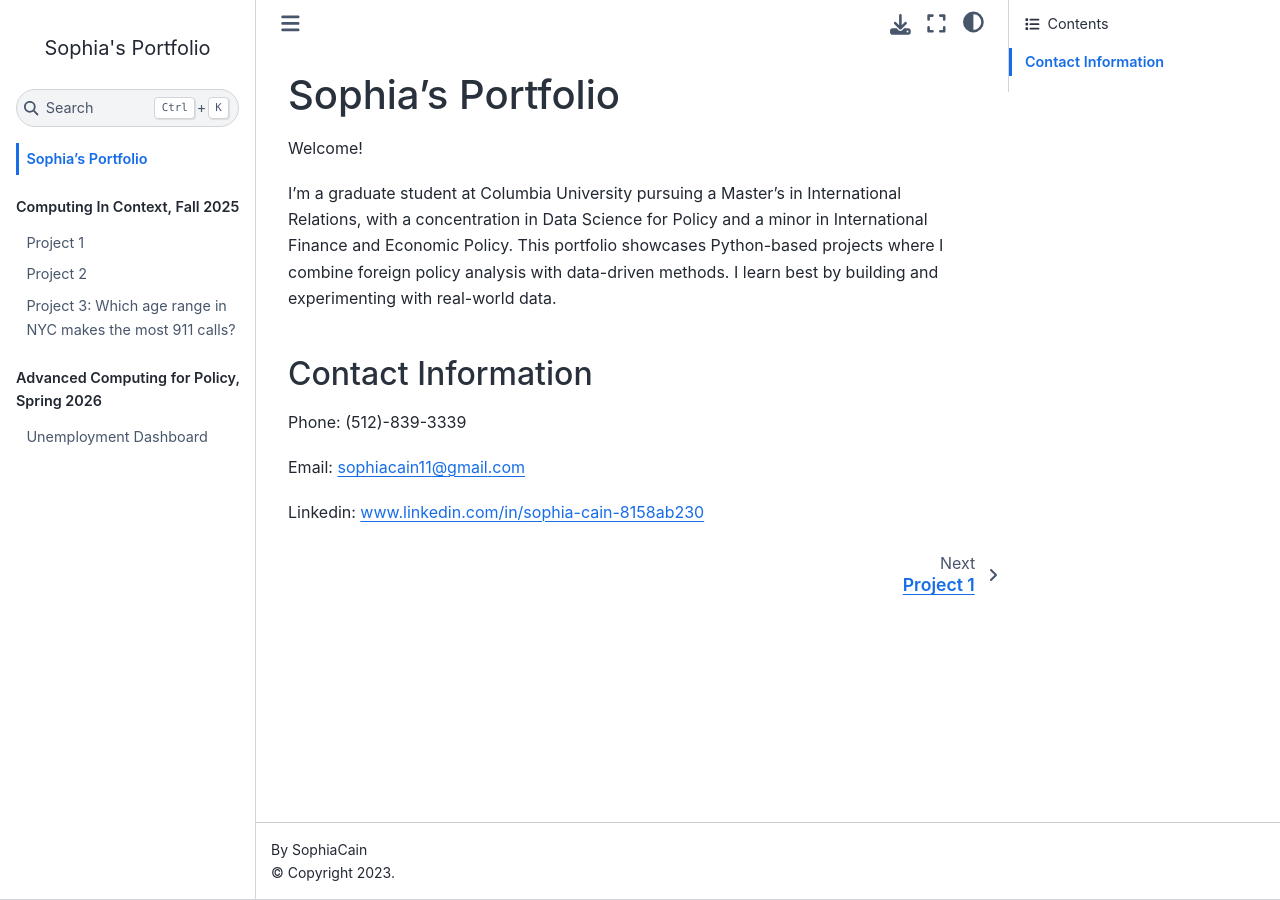
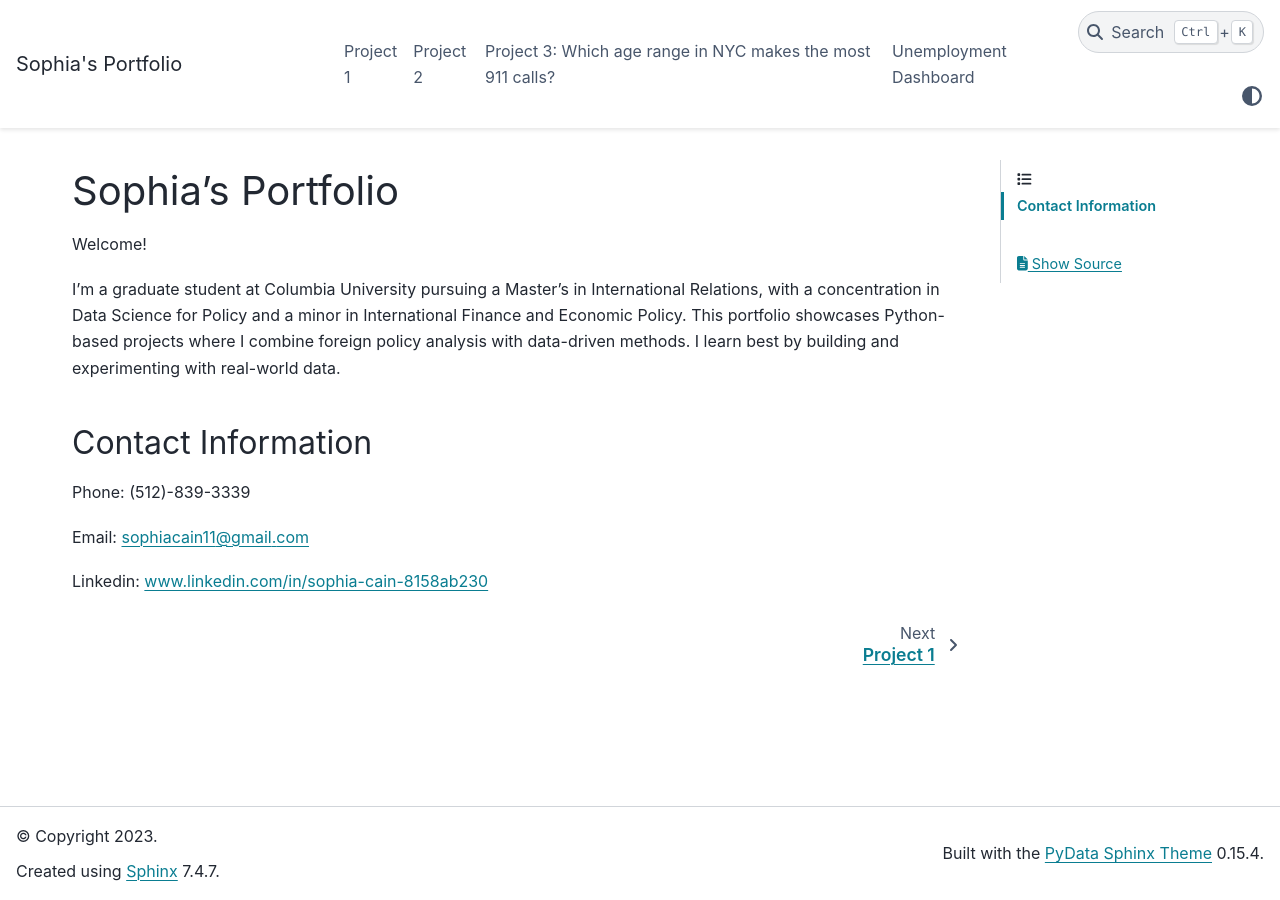
Before and after one commit to sophiacain11-jpg/sophiacain11-jpg.github.io, a Jupyter Book: the page built from index.md, in a window 1280 px wide. Built offline with Jupyter Book 1.0.4 settings and Sphinx 7.4.7 and the PyData theme 0.15.4, drawn with Linux system fonts in a browser that asks for light colours; pages that are not in the unit, such as notebooks, are missing from menus; comment, search, counter and statistics services are not loaded.

Commit message:
added theme

```diff
--- a/_config.yml
+++ b/_config.yml
@@ -17,6 +17,9 @@ execute:
 
 sphinx:
   config:
+    html_theme: pydata_sphinx_theme
+    html_theme_options:
+      navigation_with_keys: true
     # https://myst-parser.readthedocs.io/en/latest/syntax/cross-referencing.html#implicit-targets
     myst_heading_anchors: 4
     # https://jupyterbook.org/en/stable/interactive/interactive.html#plotly
```
